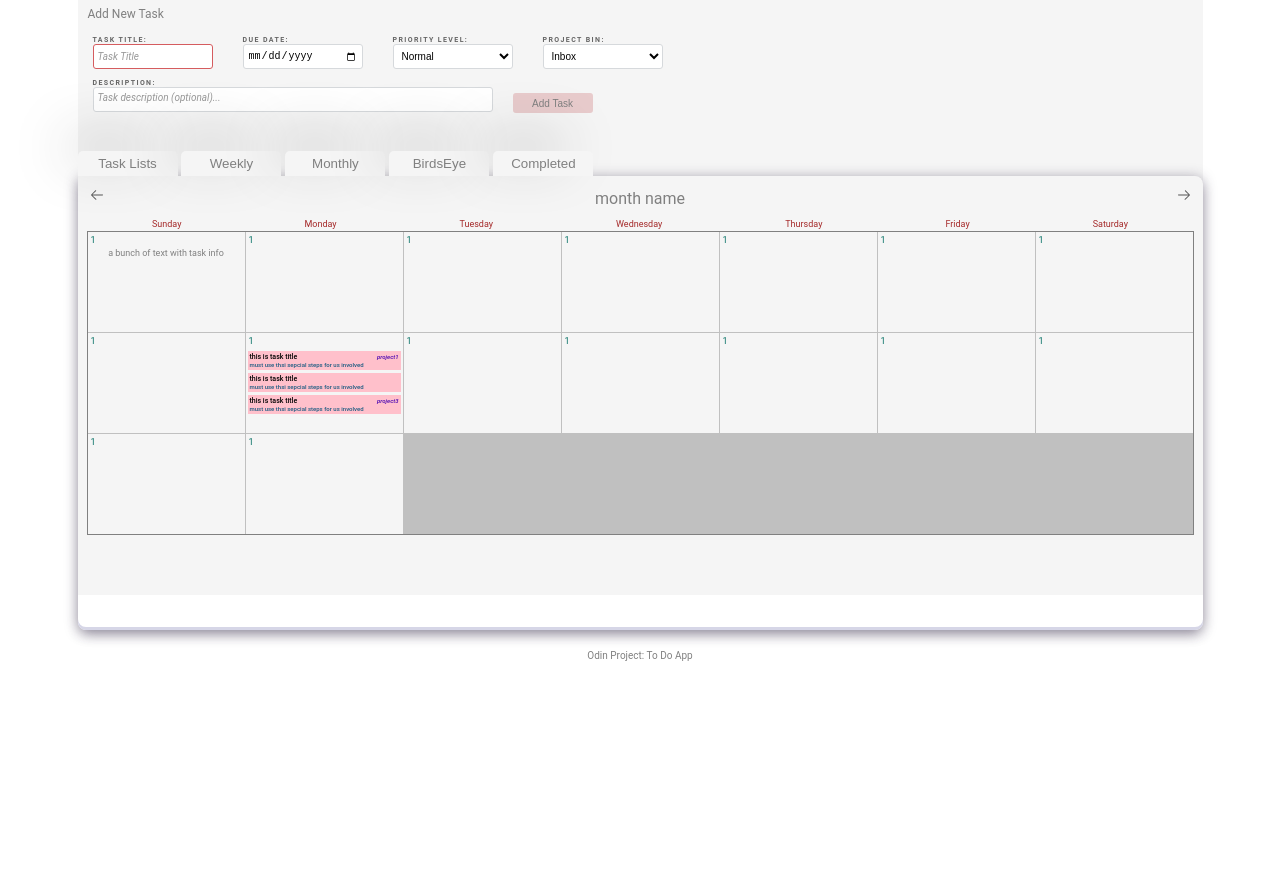
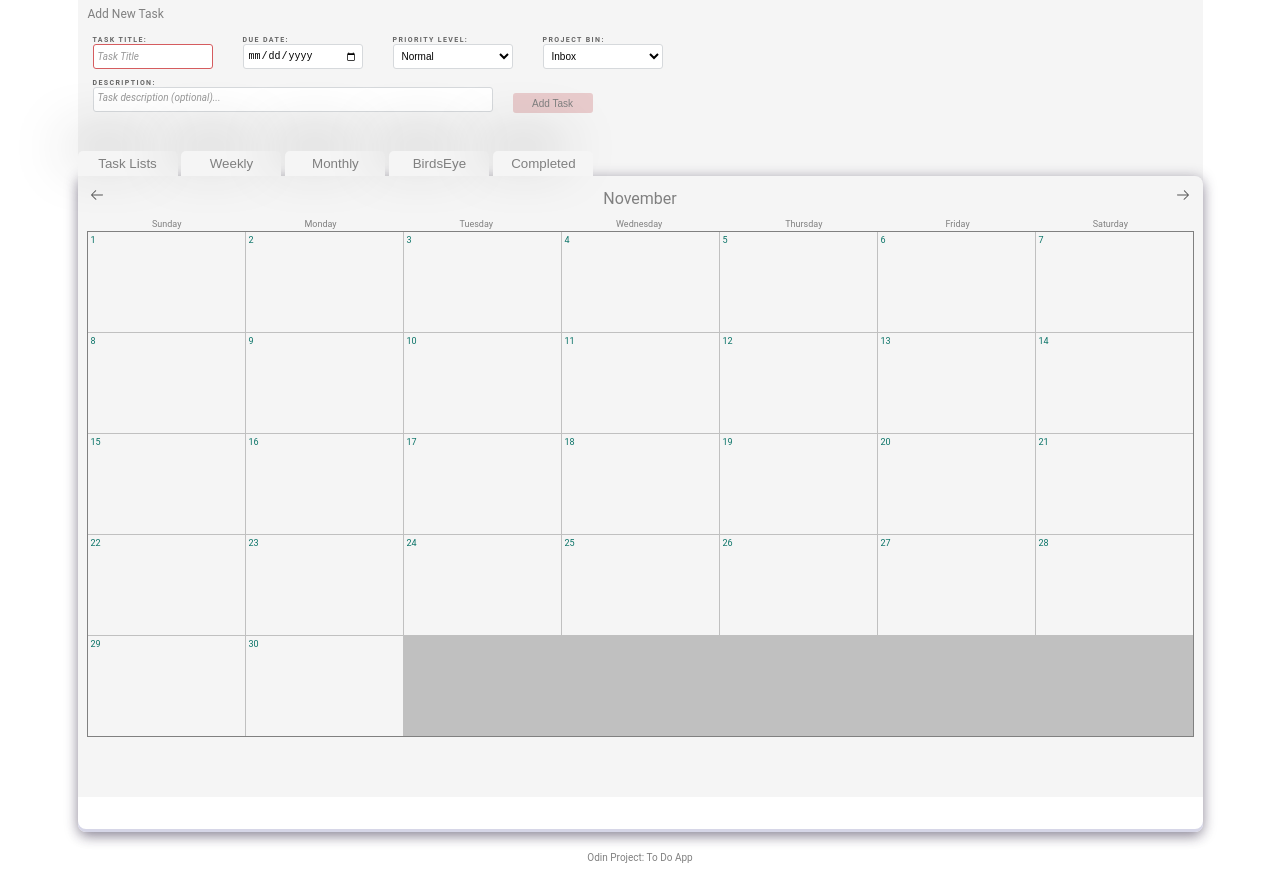
Before and after one commit to vita-bee/to-do-list, a website built with webpack: page src/template.html in a window 1280 px wide. Shown: the part 53-936 px from the top of the page. Before the commit the page ends 800 px from the top, so only its background shows below. Built offline with nearby package versions, Linux system fonts and the light colour scheme.

Commit message:
Render basic current month view in js

```diff
--- a/src/index.js
+++ b/src/index.js
@@ -3,6 +3,7 @@ import "./styles.css";
 import { format, addDays } from 'date-fns';
 import { PubSub } from './js/pubsub.js';
 import { taskHandler } from './js/taskHandler.js'
+import { renderMonthView } from "./js/monthView.js";
 
 console.log("hello");
 const today = new Date();
@@ -27,7 +28,10 @@ function handleEvent(event) {
     console.log('form submit occurred:', event.type);
     event.preventDefault();
     PubSub.publish('form.submitted', {formData: new FormData(event.target)});
+    const form = document.getElementById('addTaskForm');
+    form.reset();
   }
 }
 
 taskHandler.init();
+renderMonthView.init();
--- a/src/js/monthView.js
+++ b/src/js/monthView.js
@@ -0,0 +1,88 @@
+import "../styles.css";
+import { format, addDays } from 'date-fns';
+import { PubSub } from './pubsub.js';
+
+export const renderMonthView = (function() {
+    const now = new Date();
+    const year = now.getFullYear();
+    const month = now.getMonth(); // 0 = Jan, 1 = Feb, etc.
+    const daysInMonth = new Date(year, month + 1, 0).getDate();
+    console.log("days in month:", daysInMonth);
+    const currentMonthName = now.toLocaleString('default', { month: 'long' });
+    console.log("current month:", currentMonthName);
+
+  function init() {
+    const viewContainer = document.getElementById("viewContainer");
+
+    const monthContainer = document.createElement("div");
+    monthContainer.id = "monthContainer";
+
+    const monthHeader = document.createElement("div");
+    monthHeader.id = "monthHeader";
+    const backArrow = document.createElement("div");
+    backArrow.id = "backArrow";
+    const monthNameDiv = document.createElement("div");
+    monthNameDiv.id = "monthNameDiv";
+    monthNameDiv.textContent = currentMonthName;
+    const forwardArrow = document.createElement("div");
+    forwardArrow.id = "forwardArrow";
+    monthHeader.appendChild(backArrow);
+    monthHeader.appendChild(monthNameDiv);
+    monthHeader.appendChild(forwardArrow);
+
+    monthContainer.appendChild(monthHeader);
+
+    const daysHeader = document.createElement("div");
+    daysHeader.id = "daysHeader";
+    const sundayP = document.createElement("p");
+    sundayP.classList.add("dayheader");
+    sundayP.textContent = "Sunday";
+    daysHeader.appendChild(sundayP);
+    const mondayP = document.createElement("p");
+    mondayP.classList.add("dayheader");
+    mondayP.textContent = "Monday";
+    daysHeader.appendChild(mondayP);
+    const tuesdayP = document.createElement("p");
+    tuesdayP.classList.add("dayheader");
+    tuesdayP.textContent = "Tuesday";
+    daysHeader.appendChild(tuesdayP);
+    const wednesdayP = document.createElement("p");
+    wednesdayP.classList.add("dayheader");
+    wednesdayP.textContent = "Wednesday";
+    daysHeader.appendChild(wednesdayP);
+    const thursdayP = document.createElement("p");
+    thursdayP.classList.add("dayheader");
+    thursdayP.textContent = "Thursday";
+    daysHeader.appendChild(thursdayP);
+    const fridayP = document.createElement("p");
+    fridayP.classList.add("dayheader");
+    fridayP.textContent = "Friday";
+    daysHeader.appendChild(fridayP);
+    const saturdayP = document.createElement("p");
+    saturdayP.classList.add("dayheader");
+    saturdayP.textContent = "Saturday";
+    daysHeader.appendChild(saturdayP);
+
+    monthContainer.appendChild(daysHeader);
+
+
+    const monthGrid = document.createElement("div");
+    monthGrid.id = "monthGrid";
+
+    for (let day = 1; day <= daysInMonth; day++) {
+        const dayCell = document.createElement("div");
+        dayCell.classList.add("dayCell");
+        const dayNum = document.createElement("p");
+        dayNum.classList.add("dayNum");
+        dayNum.textContent = day;
+
+        dayCell.appendChild(dayNum);
+        monthGrid.appendChild(dayCell);
+    }
+
+    monthContainer.appendChild(monthGrid);
+    viewContainer.appendChild(monthContainer);
+}
+return {init};
+
+})()
--- a/src/styles.css
+++ b/src/styles.css
@@ -243,7 +243,7 @@ textarea {
   font-size: 16px;
 }
 
-#weekdayHeader {
+#daysHeader {
   display: flex;
   flex-direction: row;
   justify-content:space-around;
--- a/src/template.html
+++ b/src/template.html
@@ -66,105 +66,7 @@
             </nav>
 
             <div id="viewContainer">
-                <div id="monthContainer">
-                    <div id="monthHeader">
-                        <div id="backArrow"></div>
-                        <div>month name</div>
-                        <div id="forwardArrow"></div>
-                    </div>
-                    <div id="weekdayHeader">
-                        <p class="dayHeader">Sunday</p>
-                        <p class="dayHeader">Monday</p>
-                        <p class="dayHeader">Tuesday</p>
-                        <p class="dayHeader">Wednesday</p>
-                        <p class="dayHeader">Thursday</p>
-                        <p class="dayHeader">Friday</p>
-                        <p class="dayHeader">Saturday</p>
-                    </div>
-                    <div id="monthGrid">
-                        <div class="dayCell">
-                            <p class="dayNum">1</p>
-                            <p>a bunch of text with task info</p>
-                        </div>
-                        <div class="dayCell">
-                            <p class="dayNum">1</p>
 
-                        </div>
-                        <div class="dayCell">
-                            <p class="dayNum">1</p>
-
-                        </div>
-                        <div class="dayCell">
-                            <p class="dayNum">1</p>
-
-                        </div>
-                        <div class="dayCell">
-                            <p class="dayNum">1</p>
-
-                        </div>
-                        <div class="dayCell">
-                            <p class="dayNum">1</p>
-
-                        </div>
-                        <div class="dayCell">
-                            <p class="dayNum">1</p>
-
-                        </div>
-                        <div class="dayCell">
-                            <p class="dayNum">1</p>
-
-                        </div>
-                        <div class="dayCell">
-                            <p class="dayNum">1</p>
-                            <div class="dayTasksContainer">
-                                <div class="taskItemContainer">
-                                    <p class="taskTitle">this is task title</p>
-                                    <p class="taskListName">project1</p>
-                                    <p class="taskDescrip">must use thsi sepcial steps for us involved</p>
-                                </div>
-                                <div class="taskItemContainer">
-                                    <p class="taskTitle">this is task title</p>
-                                    <p class="taskListName"></p>
-                                    <p class="taskDescrip">must use thsi sepcial steps for us involved</p>
-                                </div>
-                                <div class="taskItemContainer">
-                                    <p class="taskTitle">this is task title</p>
-                                    <p class="taskListName">project3</p>
-                                    <p class="taskDescrip">must use thsi sepcial steps for us involved</p>
-                                </div>
-                            </div>
-                        </div>
-                        <div class="dayCell">
-                            <p class="dayNum">1</p>
-
-                        </div>
-                        <div class="dayCell">
-                            <p class="dayNum">1</p>
-
-                        </div>
-                        <div class="dayCell">
-                            <p class="dayNum">1</p>
-
-                        </div>
-                        <div class="dayCell">
-                            <p class="dayNum">1</p>
-
-                        </div>
-                        <div class="dayCell">
-                            <p class="dayNum">1</p>
-
-                        </div>
-                        <div class="dayCell">
-                            <p class="dayNum">1</p>
-
-                        </div>
-                        <div class="dayCell">
-                            <p class="dayNum">1</p>
-
-                        </div>
-
-                    </div>
-                </div>
             </div>
 
             <footer>Odin Project: To Do App</footer>
```
Also changed, not shown: src/js/listView.js (added, +7 -0 lines), src/temp.html (added, +175 -0 lines).
